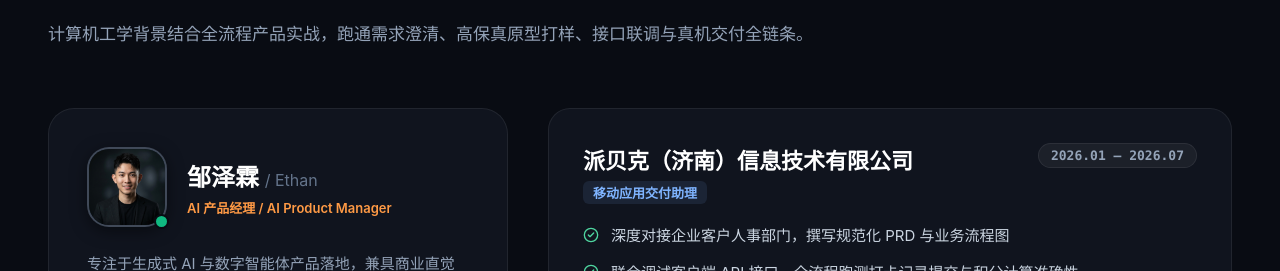
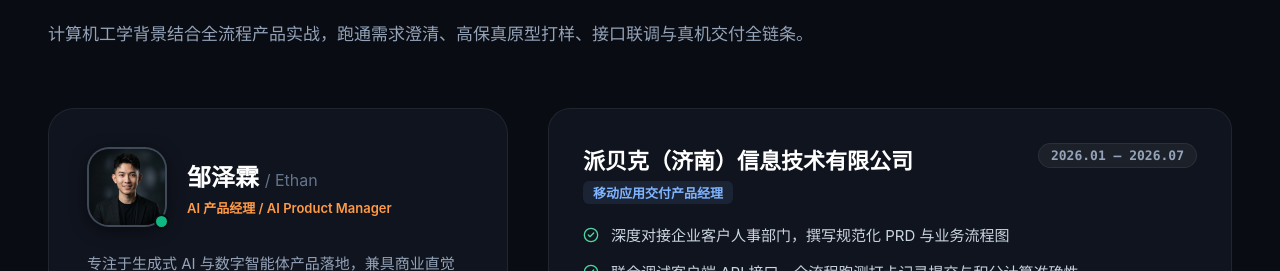
Before and after one commit to zuzeln/portfolio, a React (Vite) app: page / in a window 1280 px wide. Shown: the part 1013-1284 px from the top of the page. Built offline with nearby package versions, Linux system fonts and the light colour scheme.

Commit message:
fix: update Paibeike job title to Mobile Application Delivery Product Manager

```diff
--- a/src/data/resumeData.js
+++ b/src/data/resumeData.js
@@ -146,7 +146,7 @@ export const resumeData = {
     {
       period: "2026.01 – 2026.07",
       company: "派贝克（济南）信息技术有限公司",
-      role: "移动应用交付助理",
+      role: "移动应用交付产品经理",
       duties: [
         "深度对接企业客户人事部门，撰写规范化 PRD 与业务流程图",
         "联合调试客户端 API 接口，全流程跑测打卡记录提交与积分计算准确性",
```
